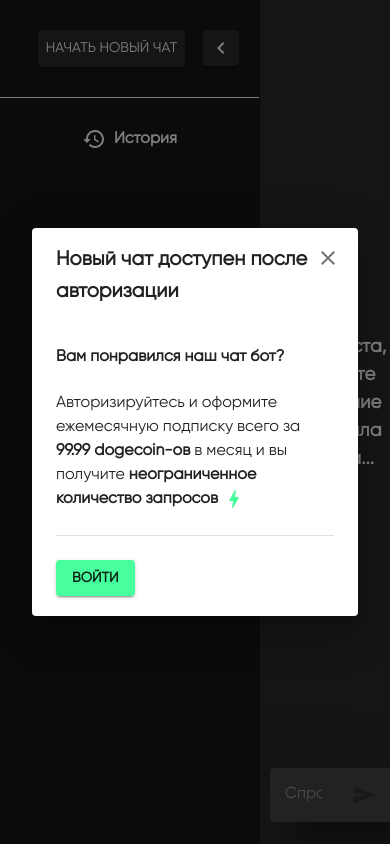
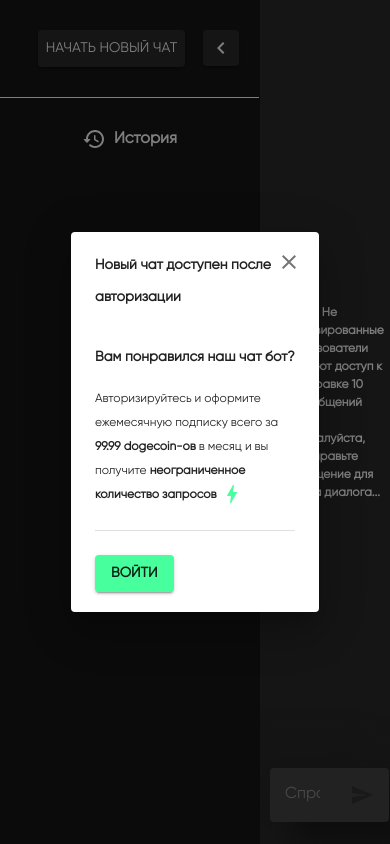
Before and after one commit to emmarrat/Crypto-AI-Chat, a React (Create React App) app: page / in a window 390 px wide. Both pictures are taken after a click on the button "НАЧАТЬ НОВЫЙ ЧАТ". Built offline with nearby package versions, Linux system fonts and the light colour scheme.

Commit message:
feat: added some media styles

```diff
--- a/src/components/ChatModal/ChatModal.tsx
+++ b/src/components/ChatModal/ChatModal.tsx
@@ -19,7 +19,9 @@ const ChatModal: React.FC<Props> = ({ open, handleClose, title, children }) => {
       transitionDuration={{ exit: 0.2 }}
     >
       <DialogTitle>
-        <strong style={{ margin: 0 }}>{title}</strong>
+        <strong className="chat__modal-inner-title" style={{ margin: 0 }}>
+          {title}
+        </strong>
         <IconButton
           aria-label="close"
           onClick={handleClose}
--- a/src/features/Chat/Chat.tsx
+++ b/src/features/Chat/Chat.tsx
@@ -52,6 +52,8 @@ const Chat = () => {
     if (existingChat.length === 0) {
       return (
         <h3 className="chat__msg chat__empty-msg">
+          Не авторизированные пользователи получают доступ к отправке 10 сообщений <br />
+          <br />
           Пожалуйста, отправьте сообщение для начала диалога...
         </h3>
       );
--- a/src/media.css
+++ b/src/media.css
@@ -10,6 +10,16 @@
     .chat__container {
         margin-top: 78px;
     }
+    .chat__empty-msg, .chat__empty,  .chat__modal-text {
+        font-size: 12px;
+    }
+    .chat__modal-title, .chat__modal-inner-title {
+        font-size: 14px;
+    }
+    .MuiDialog-container {
+        width: 80% !important;
+        margin: auto !important;
+    }
 }
 
 @media screen and (max-width: 576px) {
```
